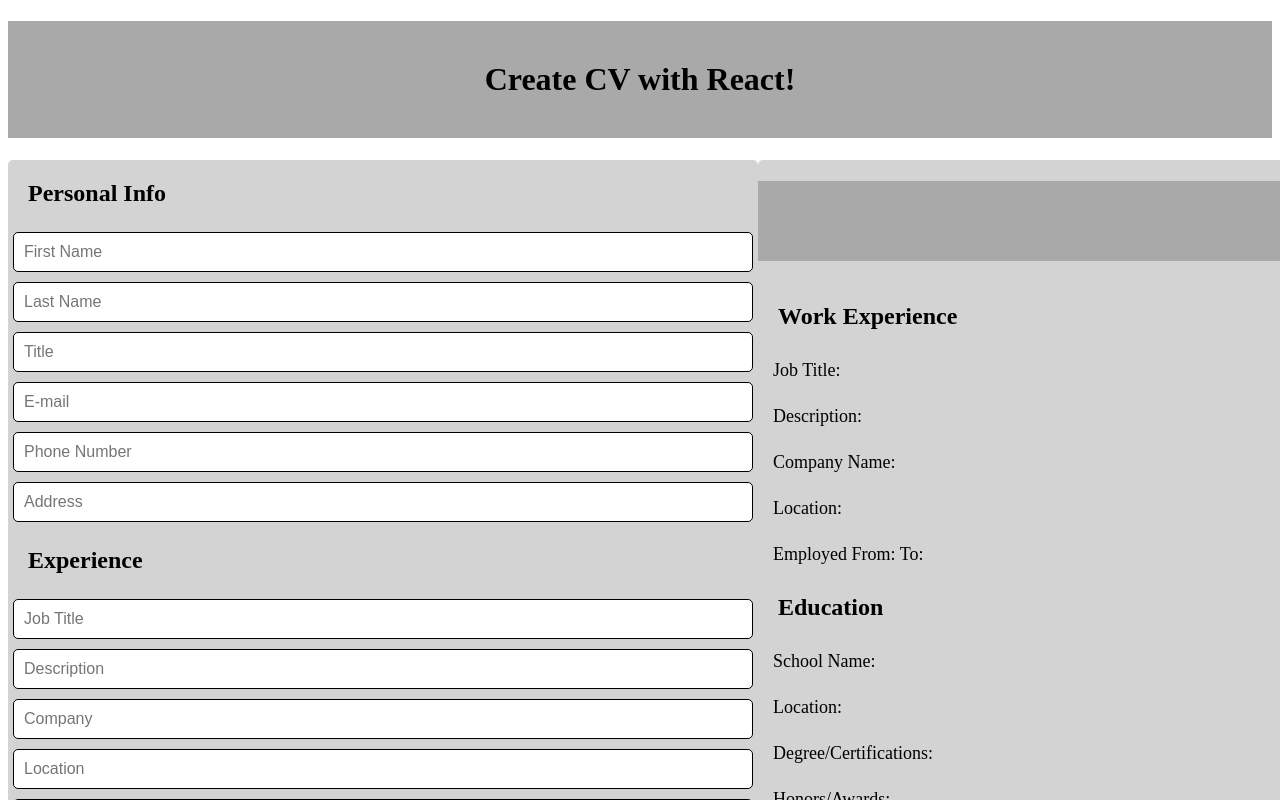
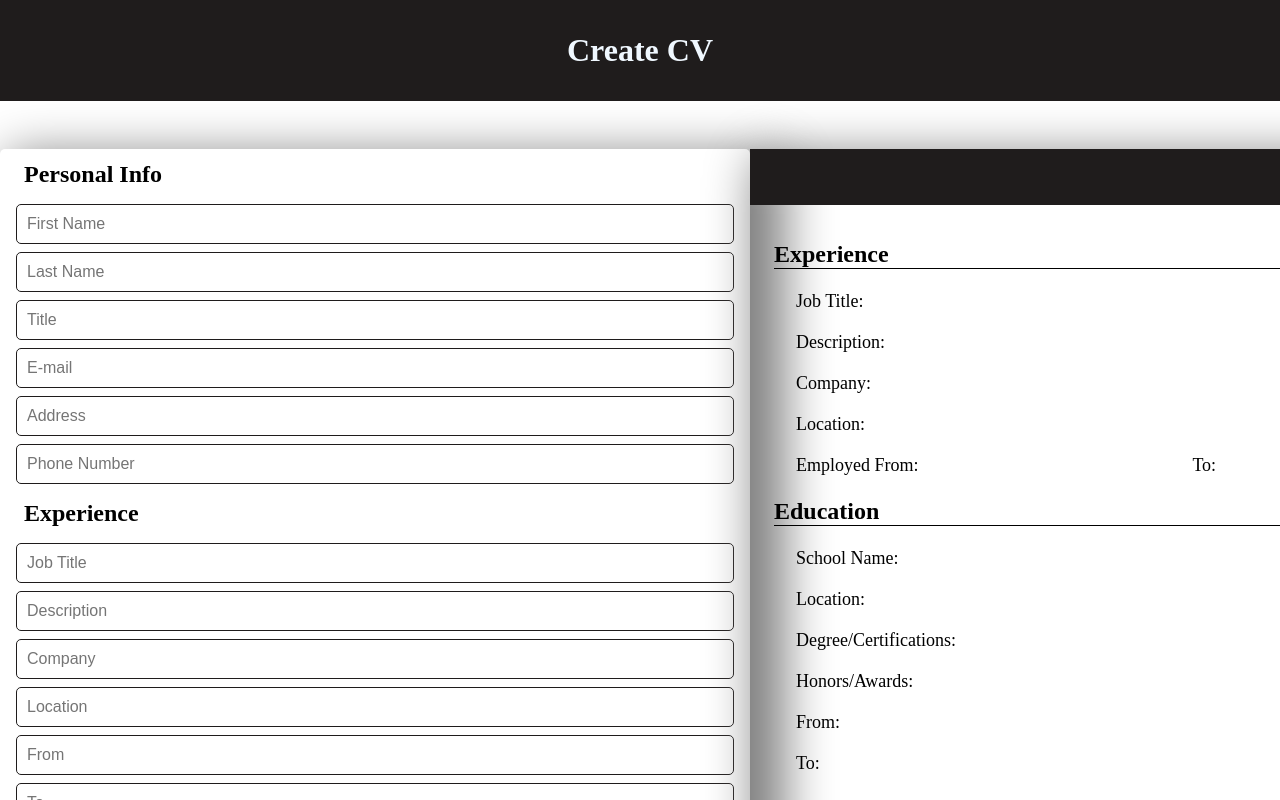
Before and after one commit to treymorris/cv-project, a React (Create React App) app: page / in a window 1280 px wide. Shown: the top 800 px of the page. Built offline with nearby package versions, Linux system fonts and the light colour scheme.

Commit message:
Refactor code and css

```diff
--- a/public/index.html
+++ b/public/index.html
@@ -2,14 +2,14 @@
 <html lang="en">
   <head>
     <meta charset="utf-8" />
-    <link rel="icon" href="%PUBLIC_URL%/favicon.ico" />
+    <!-- <link rel="icon" href="%PUBLIC_URL%/favicon.ico" /> -->
     <meta name="viewport" content="width=device-width, initial-scale=1" />
     <meta name="theme-color" content="#000000" />
     <meta
       name="description"
       content="Web site created using create-react-app"
     />
-    <link rel="apple-touch-icon" href="%PUBLIC_URL%/logo192.png" />
+    <!-- <link rel="apple-touch-icon" href="%PUBLIC_URL%/logo192.png" /> -->
     <!--
       manifest.json provides metadata used when your web app is installed on a
       user's mobile device or desktop. See https://developers.google.com/web/fundamentals/web-app-manifest/
@@ -24,7 +24,7 @@
       work correctly both with client-side routing and a non-root public URL.
       Learn how to configure a non-root public URL by running `npm run build`.
     -->
-    <title>React App</title>
+    <title>Create CV App</title>
   </head>
   <body>
     <noscript>You need to enable JavaScript to run this app.</noscript>
--- a/src/App.js
+++ b/src/App.js
@@ -1,76 +1,15 @@
-import React, { useState } from "react";
 import "./Styles.css";
-import PersPreview from "./components/PersPreview";
-import ExpPreview from "./components/ExpPreview";
-import EduPreview from "./components/EduPreview";
-import PersInfo from "./components/PersInfo";
-import EduInfo from "./components/EduInfo";
-import ExpInfo from "./components/ExpInfo";
+import React from "react";
+import Header from "./components/Header";
+import Main from "./components/Main";
+import Footer from "./components/Footer";
 
 const App = () => {
-  const [personalInfo, setPersonalInfo] = useState({
-    firstName: "",
-    lastName: "",
-    title: "",
-    email: "",
-    phone: "",
-    address: "",
-  });
-
-  const [expInfo, setExpInfo] = useState({
-    jobtitle: "",
-    description: "",
-    company: "",
-    jobLocation: "",
-    from: "",
-    to: "",
-  });
-
-  const [eduInfo, setEduInfo] = useState({
-    school: "",
-    schoolLocation: "",
-    degree: "",
-    honors: "",
-    educationFrom: "",
-    educationTo: "",
-  });
-
-  const handlePersChange = (e) => {
-    const { name, value } = e.target;
-    setPersonalInfo((prevInfo) => {
-      return { ...prevInfo, [name]: value };
-    });
-  };
-
-  const handleExpChange = (e) => {
-    const { name, value } = e.target;
-    setExpInfo((prevInfo) => {
-      return { ...prevInfo, [name]: value };
-    });
-  };
-
-  const handleEduChange = (e) => {
-    const { name, value } = e.target;
-    setEduInfo((prevInfo) => {
-      return { ...prevInfo, [name]: value };
-    });
-  };
-
   return (
     <div>
-      <h1>Create CV with React!</h1>
-      <div className="mainPage">
-        <div className="container">
-          <PersInfo onchange={handlePersChange} persInfo={personalInfo} />
-          <ExpInfo onchange={handleExpChange} eduInfo={expInfo} />
-          <EduInfo onchange={handleEduChange} eduInfo={eduInfo} />
-        </div>
-        <div className="container">
-          <PersPreview {...{ ...personalInfo }} />
-          <ExpPreview {...{ ...expInfo }} />
-          <EduPreview {...{ ...eduInfo }} />
-        </div>
-      </div>
+      <Header />
+      <Main />
+      <Footer />
     </div>
   );
 };
--- a/src/Styles.css
+++ b/src/Styles.css
@@ -1,21 +1,46 @@
-/* * {
-  border: solid 1px red;
-}  */
-h1 {
-  background-color: darkgray;
-  padding: 40px;
-  text-align: center;
+:root {
+  --font-light: aliceblue;
+  --border-color: black;
+  --bg-dark: rgb(31, 28, 28);
+  --bg-light: lightgray;
+  --bg-danger: red;
+  --bg-success: green;
 }
 
-h2 {
-  margin-left: 20px;
+* {
+  box-sizing: border-box;
+  padding: 0;
+  margin: 0;
+}
+.headerTitle {
+  background-color: var(--bg-dark);
+  padding: 1em;
+  text-align: center;
+  color: var(--font-light);
+}
+
+.previewTitle{
+  background-color: var(--bg-dark);
+  padding: .75em .75em .25em .75em;
+
+  color: var(--font-light);
+}
+
+.previewHeader {
+  margin: 0.5em 1em;
+  border-bottom: solid 1px var(--border-color);
+}
+
+.infoHeader {
+  margin: 0.5em 1em;
 }
 
 .container {
   max-width: 800px;
-  /*margin: auto;*/
-  background-color: lightgray;
+  margin-top: 3em;
+  background-color: var(--background-light);
   border-radius: 5px;
+  box-shadow: 20px 20px 50px 15px grey;
 }
 
 .gridContainer {
@@ -24,12 +49,12 @@
 }
 
 input {
-  background-color: white;
+  background-color: var(--background-light);
   font-size: 16px;
-  border: solid 1px black;
+  border: solid 1px var(--bg-dark);
   border-radius: 5px;
   padding: 10px;
-  margin: 5px;
+  margin: 0.25em 1em;
 }
 
 .inputBox {
@@ -38,28 +63,44 @@
 }
 
 input[type="submit"] {
-  background-color: black;
-  color: white;
+  background-color: var(--bg-success);
+  color: var(--font-light);
 }
 
-.mainPage {
+input[name="delete"] {
+  background-color: var(--bg-danger);
+}
+
+.main {
   display: flex;
   justify-content: space-around;
 }
 
 .displayField {
   font-size: 18px;
-  /* border: solid 1px black; */
   border-radius: 5px;
   padding: 10px;
-  margin: 5px;
+  margin-left: 2em;
+  display: flex;
+}
+
+.displayText {
+  font-weight: bold;
+  margin: auto;
 }
 
 .persInfoDisplay {
-  font-size: 16px;
+  font-size: 1em;
   text-align: center;
-  /* border: solid 1px black; */
-  /* border-radius: 5px; */
-  /* padding: 5px;
-  margin: 5px; */
+  font-weight: bold;
+  margin-top: 0.5em;
 }
+
+.persInfoDisplayTitle {
+  font-size: 1em;
+  background-color: var(--bg-dark);
+  font-weight: bold;
+  color: var(--font-light);
+  padding-left: 1.5em;
+  padding-bottom: 1.5em;
+}
--- a/src/components/EduInfo.js
+++ b/src/components/EduInfo.js
@@ -3,7 +3,7 @@
 const EduInfo = (props) => {
   return (
     <div className="inputBox">
-      <h2>Education</h2>
+      <h2 className="infoHeader">Education</h2>
       <form className="gridContainer">
         <input
           type="text"
@@ -16,7 +16,7 @@
 
         <input
           type="text"
-          name="location"
+          name="schoolLocation"
           placeholder="Location"
           onChange={props.onchange}
           value={props.schoolLocation}
@@ -34,7 +34,7 @@
 
         <input
           type="text"
-          name="degree"
+          name="honors"
           placeholder="Honors/Awards"
           onChange={props.onchange}
           value={props.honors}
--- a/src/components/EduPreview.js
+++ b/src/components/EduPreview.js
@@ -1,13 +1,25 @@
 const EduPreview = (props) => {
   return (
     <div>
-      <h2>Education</h2>
-      <div className="displayField">School Name: {props.school}</div>
-      <div className="displayField">Location: {props.schoolLocation}</div>
-      <div className="displayField">Degree/Certifications: {props.degree}</div>
-      <div className="displayField">Honors/Awards: {props.honors}</div>
-      <div className="displayField">From: {props.educationFrom}</div>
-      <div className="displayField">To: {props.educationTo}</div>
+      <h2 className="previewHeader">Education</h2>
+      <div className="displayField">
+        School Name: <p className="displayText">{props.school}</p>
+      </div>
+      <div className="displayField">
+        Location: <p className="displayText">{props.schoolLocation}</p>
+      </div>
+      <div className="displayField">
+        Degree/Certifications: <p className="displayText">{props.degree}</p>
+      </div>
+      <div className="displayField">
+        Honors/Awards: <p className="displayText">{props.honors}</p>
+      </div>
+      <div className="displayField">
+        From: <p className="displayText">{props.educationFrom}</p>
+      </div>
+      <div className="displayField">
+        To: <p className="displayText">{props.educationTo}</p>
+      </div>
     </div>
   );
 };
--- a/src/components/ExpInfo.js
+++ b/src/components/ExpInfo.js
@@ -1,9 +1,10 @@
 import React from "react";
 
 const ExpInfo = (props) => {
+
   return (
     <div className="inputBox">
-      <h2>Experience</h2>
+      <h2 className="infoHeader">Experience</h2>
       <form className="gridContainer">
         <input
           type="text"
@@ -34,10 +35,10 @@
 
         <input
           type="text"
-          name="joblocation"
+          name="location"
           placeholder="Location"
           onChange={props.onchange}
-          value={props.jobLocation}
+          value={props.location}
           required
         />
 
--- a/src/components/ExpPreview.js
+++ b/src/components/ExpPreview.js
@@ -1,13 +1,23 @@
 const ExpPreview = (props) => {
+
   return (
     <div>
-      <h2>Work Experience</h2>
-      <div className="displayField">Job Title: {props.jobtitle}</div>
-      <div className="displayField">Description: {props.description}</div>
-      <div className="displayField">Company Name: {props.company}</div>
-      <div className="displayField">Location: {props.jobLocation}</div>
+      <h2 className="previewHeader">Experience</h2>
       <div className="displayField">
-        Employed From: {props.from} To: {props.to}
+        Job Title: <p className="displayText">{props.jobtitle}</p>
+      </div>
+      <div className="displayField">
+        Description: <p className="displayText">{props.description}</p>
+      </div>
+      <div className="displayField">
+        Company: <p className="displayText">{props.company}</p>
+      </div>
+      <div className="displayField">
+        Location: <p className="displayText">{props.location}</p>
+      </div>
+      <div className="displayField">
+        Employed From: <p className="displayText">{props.from}</p> To:{" "}
+        <p className="displayText">{props.to}</p>
       </div>
     </div>
   );
--- /dev/null
+++ b/src/components/Footer.js
@@ -0,0 +1,5 @@
+const Footer = () => {
+  return <div></div>;
+};
+
+export default Footer;
--- /dev/null
+++ b/src/components/Header.js
@@ -0,0 +1,9 @@
+const Header = () => {
+  return (
+    <div className="header">
+      <h1 className="headerTitle">Create CV</h1>
+    </div>
+  );
+};
+
+export default Header;
--- /dev/null
+++ b/src/components/Main.js
@@ -0,0 +1,74 @@
+import React, { useState } from "react";
+import PersPreview from "./PersPreview";
+import ExpPreview from "./ExpPreview";
+import EduPreview from "./EduPreview";
+import PersInfo from "./PersInfo";
+import EduInfo from "./EduInfo";
+import ExpInfo from "./ExpInfo";
+
+const Main = () => {
+  const [personalInfo, setPersonalInfo] = useState({
+    firstName: "",
+    lastName: "",
+    title: "",
+    email: "",
+    phone: "",
+    address: "",
+  });
+
+  const [expInfo, setExpInfo] = useState({
+    jobtitle: "",
+    description: "",
+    company: "",
+    location: "",
+    from: "",
+    to: "",
+  });
+
+  const [eduInfo, setEduInfo] = useState({
+    school: "",
+    schoolLocation: "",
+    degree: "",
+    honors: "",
+    educationFrom: "",
+    educationTo: "",
+  });
+
+  const handlePersChange = (e) => {
+    const { name, value } = e.target;
+    setPersonalInfo((prevInfo) => {
+      return { ...prevInfo, [name]: value };
+    });
+  };
+
+  const handleExpChange = (e) => {
+    const { name, value } = e.target;
+    setExpInfo((prevInfo) => {
+      return { ...prevInfo, [name]: value };
+    });
+  };
+
+  const handleEduChange = (e) => {
+    const { name, value } = e.target;
+    setEduInfo((prevInfo) => {
+      return { ...prevInfo, [name]: value };
+    });
+  };
+
+  return (
+    <div className="main">
+      <div className="container">
+        <PersInfo onchange={handlePersChange} persInfo={personalInfo} />
+        <ExpInfo onchange={handleExpChange} expInfo={expInfo} />
+        <EduInfo onchange={handleEduChange} eduInfo={eduInfo} />
+      </div>
+      <div className="container">
+        <PersPreview {...{ ...personalInfo }} />
+        <ExpPreview {...{ ...expInfo }} />
+        <EduPreview {...{ ...eduInfo }} />
+      </div>
+    </div>
+  );
+};
+
+export default Main;
--- a/src/components/PersInfo.js
+++ b/src/components/PersInfo.js
@@ -1,16 +1,16 @@
 import React from "react";
 
-const PersInfo = (props) => {
+const PersInfo = ({ persInfo, onchange }) => {
   return (
     <div className="inputBox">
-      <h2>Personal Info</h2>
+      <h2 className="infoHeader">Personal Info</h2>
       <form className="gridContainer">
         <input
           type="text"
           placeholder="First Name"
           name="firstName"
-          onChange={props.onchange}
-          value={props.firstName}
+          onChange={onchange}
+          value={persInfo.firstName}
           required
         />
 
@@ -18,8 +18,8 @@
           type="text"
           placeholder="Last Name"
           name="lastName"
-          onChange={props.onchange}
-          value={props.lastName}
+          onChange={onchange}
+          value={persInfo.lastName}
           required
         />
 
@@ -27,8 +27,8 @@
           type="text"
           placeholder="Title"
           name="title"
-          onChange={props.onchange}
-          value={props.title}
+          onChange={onchange}
+          value={persInfo.title}
           required
         />
 
@@ -36,17 +36,8 @@
           type="email"
           name="email"
           placeholder="E-mail"
-          onChange={props.onchange}
-          value={props.email}
-          required
-        />
-
-        <input
-          type="tel"
-          name="phone"
-          placeholder="Phone Number"
-          onChange={props.onchange}
-          value={props.phone}
+          onChange={onchange}
+          value={persInfo.email}
           required
         />
 
@@ -55,8 +46,17 @@
           name="address"
           placeholder="Address"
           className="address"
-          onChange={props.onchange}
-          value={props.address}
+          onChange={onchange}
+          value={persInfo.address}
+        />
+
+        <input
+          type="tel"
+          name="phone"
+          placeholder="Phone Number"
+          onChange={onchange}
+          value={persInfo.phone}
+          required
         />
       </form>
     </div>
--- a/src/components/PersPreview.js
+++ b/src/components/PersPreview.js
@@ -1,13 +1,13 @@
 const PersPreview = (props) => {
   return (
     <div className="gridContainer">
-      <h1>
+      <h1 className="previewTitle">
         {props.firstName} {props.lastName}
       </h1>
-      <div className="persInfoDisplay">{props.title}</div>
+      <div className="persInfoDisplayTitle">{props.title}</div>
       <div className="persInfoDisplay">{props.email}</div>
+      <div className="persInfoDisplay">{props.address}</div>
       <div className="persInfoDisplay">{props.phone}</div>
-      <div className="persInfoDisplay">{props.address}</div>
     </div>
   );
 };
```
